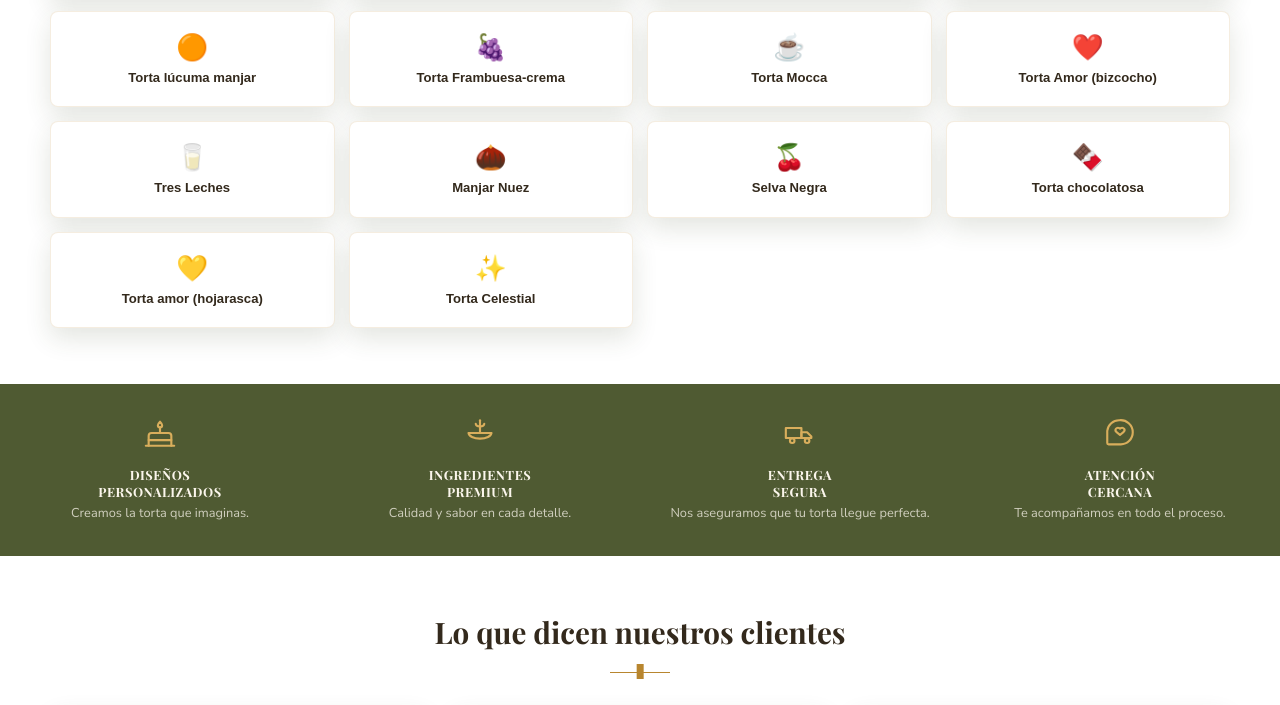
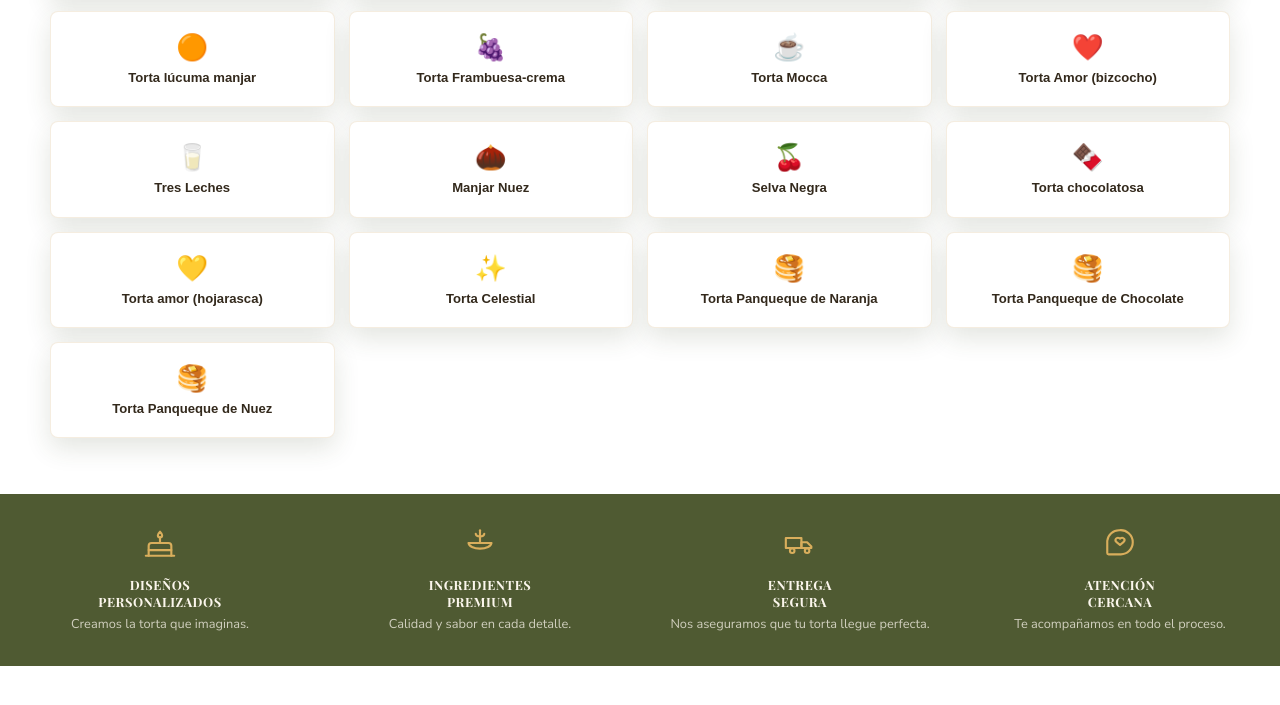
Before and after one commit to andylgonza-lab/antojitos-dulces, a plain HTML site: page index.html in a window 1280 px wide. Shown: the part 1956-2661 px from the top of the page. Drawn offline with nearby package versions, Linux system fonts and the light colour scheme; no server answers; a web font is replaced by a local one.

Commit message:
se agregan 3 tortas

```diff
--- a/index.html
+++ b/index.html
@@ -351,6 +351,9 @@
               <option>Torta chocolatosa</option>
               <option>Torta amor (hojarasca)</option>
               <option>Torta Celestial</option>
+              <option>Torta Panqueque de Naranja</option>
+              <option>Torta Panqueque de Chocolate</option>
+              <option>Torta Panqueque de Nuez</option>
             </select>
           </div>
         </div>
@@ -435,6 +438,9 @@
           <tr><td>Torta chocolatosa</td><td>$32.000</td><td>$42.000</td><td>$62.000</td><td>$80.000</td></tr>
           <tr><td>Torta amor (hojarasca)</td><td>$27.000</td><td>$42.000</td><td>$52.000</td><td>$67.000</td></tr>
           <tr><td>Torta Celestial</td><td>$32.000</td><td>$42.000</td><td>$62.000</td><td>$80.000</td></tr>
+          <tr><td>Torta Panqueque de Naranja</td><td>$24.000</td><td>$32.000</td><td class="precios__na">No disponible</td><td class="precios__na">No disponible</td></tr>
+          <tr><td>Torta Panqueque de Chocolate</td><td>$29.700</td><td>$39.600</td><td class="precios__na">No disponible</td><td class="precios__na">No disponible</td></tr>
+          <tr><td>Torta Panqueque de Nuez</td><td>$26.000</td><td>$35.000</td><td class="precios__na">No disponible</td><td class="precios__na">No disponible</td></tr>
         </tbody>
       </table>
     </div>
--- a/js/script.js
+++ b/js/script.js
@@ -175,24 +175,27 @@ document.addEventListener("DOMContentLoaded", () => {
   // NOTA: estas descripciones son un borrador generado según el nombre de
   // cada torta — revísalas y corrígelas si algo no calza con tu receta real.
   const sabores = [
-    { nombre: "Torta Yogurth", icono: "🍰", desc: "Bizcocho suave de yogurt, húmedo y liviano, con un sabor fresco y ligeramente ácido. Ideal para quienes prefieren algo menos dulce." },
-    { nombre: "Manjar Platano", icono: "🍌", desc: "Bizcocho relleno de manjar casero y plátano, una combinación clásica y cremosa que nunca falla." },
-    { nombre: "Manjar Mermelada", icono: "🍓", desc: "Bizcocho relleno de manjar y mermelada, con un contraste dulce y afrutado en cada capa." },
-    { nombre: "Manjar Crema", icono: "🍮", desc: "Bizcocho relleno de manjar casero y crema chantilly, suave y equilibrada en dulzor." },
-    { nombre: "Piña crema", icono: "🍍", desc: "Bizcocho relleno de piña y crema chantilly, fresca y liviana — perfecta para el verano." },
-    { nombre: "Piña manjar", icono: "🍍", desc: "Bizcocho relleno de piña y manjar casero, con un balance entre lo ácido de la fruta y lo dulce del manjar." },
-    { nombre: "Durazno Crema", icono: "🍑", desc: "Bizcocho relleno de durazno y crema chantilly, suave y frutal." },
-    { nombre: "Durazno manjar", icono: "🍑", desc: "Bizcocho relleno de durazno y manjar casero, una combinación dulce y jugosa." },
-    { nombre: "Torta lúcuma manjar", icono: "🟠", desc: "Bizcocho relleno de lúcuma y manjar casero, con el sabor característico de esta fruta chilena." },
-    { nombre: "Torta Frambuesa-crema", icono: "🍇", desc: "Bizcocho relleno de frambuesa y crema chantilly, con un toque ácido que equilibra la dulzura." },
-    { nombre: "Torta Mocca", icono: "☕", desc: "Bizcocho de café con relleno cremoso de moka — para los amantes del café." },
-    { nombre: "Torta Amor (bizcocho)", icono: "❤️", desc: "Nuestra clásica torta del amor, en versión bizcocho: suave, delicada y perfecta para ocasiones especiales." },
-    { nombre: "Tres Leches", icono: "🥛", desc: "El clásico tres leches: bizcocho empapado en una mezcla de tres leches, coronado con crema chantilly." },
-    { nombre: "Manjar Nuez", icono: "🌰", desc: "Bizcocho relleno de manjar casero y nueces, con textura crocante y sabor intenso." },
-    { nombre: "Selva Negra", icono: "🍒", desc: "Bizcocho de chocolate con cerezas y crema chantilly — la clásica Selva Negra." },
-    { nombre: "Torta chocolatosa", icono: "🍫", desc: "Para los amantes del chocolate: bizcocho y relleno bien chocolatosos, intensos y generosos." },
-    { nombre: "Torta amor (hojarasca)", icono: "💛", desc: "Nuestra torta del amor en versión hojarasca: capas crocantes con manjar casero entre medio." },
-    { nombre: "Torta Celestial", icono: "✨", desc: "Capas alternadas de bizcocho y manjar casero, con un toque especial que la hace única." },
+    { nombre: "Torta Yogurth", icono: "🍰", desc: "Bizcocho de vainilla con un suave toque de yogurt, crema chantilly y una fina capa de jalea. Delicada, fresca y liviana — ideal si buscas algo no tan dulce." },
+    { nombre: "Manjar Platano", icono: "🍌", desc: "Cuatro capas de bizcocho de vainilla rellenas con manjar casero, plátano natural y una suave crema de plátano. Un clásico dulce y reconfortante." },
+    { nombre: "Manjar Mermelada", icono: "🍓", desc: "Cuatro capas de bizcocho de vainilla que combinan mermelada, una fina capa de crema y manjar casero. Dulce y con distintas texturas en cada bocado." },
+    { nombre: "Manjar Crema", icono: "🍮", desc: "Cuatro capas de bizcocho de vainilla rellenas con manjar casero y crema chantilly. Simple, cremosa y siempre un acierto seguro." },
+    { nombre: "Piña crema", icono: "🍍", desc: "Cuatro capas de bizcocho de vainilla con piña natural y crema chantilly. Fresca, liviana y perfecta para los días de calor." },
+    { nombre: "Piña manjar", icono: "🍍", desc: "Cuatro capas de bizcocho de vainilla con piña, manjar casero y una fina capa de crema. El equilibrio justo entre lo ácido de la fruta y lo dulce del manjar." },
+    { nombre: "Durazno Crema", icono: "🍑", desc: "Cuatro capas de bizcocho de vainilla con durazno y crema chantilly. Suave, frutal y delicada." },
+    { nombre: "Durazno manjar", icono: "🍑", desc: "Cuatro capas de bizcocho de vainilla con durazno, manjar casero y una fina capa de crema. Dulce y jugosa, con el sabor del durazno en cada capa." },
+    { nombre: "Torta lúcuma manjar", icono: "🟠", desc: "Cuatro capas de bizcocho de vainilla con manjar casero y crema de lúcuma. El sabor inconfundible de la lúcuma, en una torta cremosa y distinta." },
+    { nombre: "Torta Frambuesa-crema", icono: "🍇", desc: "Cuatro capas de bizcocho de vainilla con frambuesas naturales y crema chantilly. Fresca y con ese toque ácido que la hace irresistible." },
+    { nombre: "Torta Mocca", icono: "☕", desc: "Cuatro capas de bizcocho de vainilla con manjar casero y crema de mocca. Para quienes aman el café en cada bocado." },
+    { nombre: "Torta Amor (bizcocho)", icono: "❤️", desc: "Cuatro capas de bizcocho de vainilla con manjar casero, crema pastelera, mermelada y frambuesas con crema. Nuestra torta más completa, pensada para ocasiones especiales." },
+    { nombre: "Tres Leches", icono: "🥛", desc: "Cuatro capas de bizcocho de vainilla remojadas en tres leches, con relleno de manjar casero y crema pastelera. El clásico de siempre, jugoso hasta el último bocado." },
+    { nombre: "Manjar Nuez", icono: "🌰", desc: "Cuatro capas de bizcocho de vainilla con nueces, manjar casero y crema. Dulce, con textura crocante y sabor intenso." },
+    { nombre: "Selva Negra", icono: "🍒", desc: "Cuatro capas de bizcocho de chocolate con mermelada, crema chantilly, chispas de chocolate y marrasquinos. La clásica Selva Negra, elegante y llena de sabor." },
+    { nombre: "Torta chocolatosa", icono: "🍫", desc: "Bizcocho de brownie relleno con ganache de chocolate y cubierto en ganache. Para los amantes del chocolate intenso, sin límites." },
+    { nombre: "Torta amor (hojarasca)", icono: "💛", desc: "Capas de hojarasca crocante con manjar casero, crema pastelera, mermelada y frambuesas naturales con crema. Nuestra torta del amor en versión crujiente y delicada." },
+    { nombre: "Torta Celestial", icono: "✨", desc: "Bizcocho de chocolate y de vainilla, alternados con discos de merengue y hojarasca, rellenos de mermelada, manjar casero, crema pastelera y frambuesas con crema. Una combinación única de texturas, para algo realmente especial." },
+    { nombre: "Torta Panqueque de Naranja", icono: "🥞", desc: "Próximamente." },
+    { nombre: "Torta Panqueque de Chocolate", icono: "🥞", desc: "Próximamente." },
+    { nombre: "Torta Panqueque de Nuez", icono: "🥞", desc: "Próximamente." },
   ];
 
   const saboresGrid = document.getElementById("saboresGrid");
```
